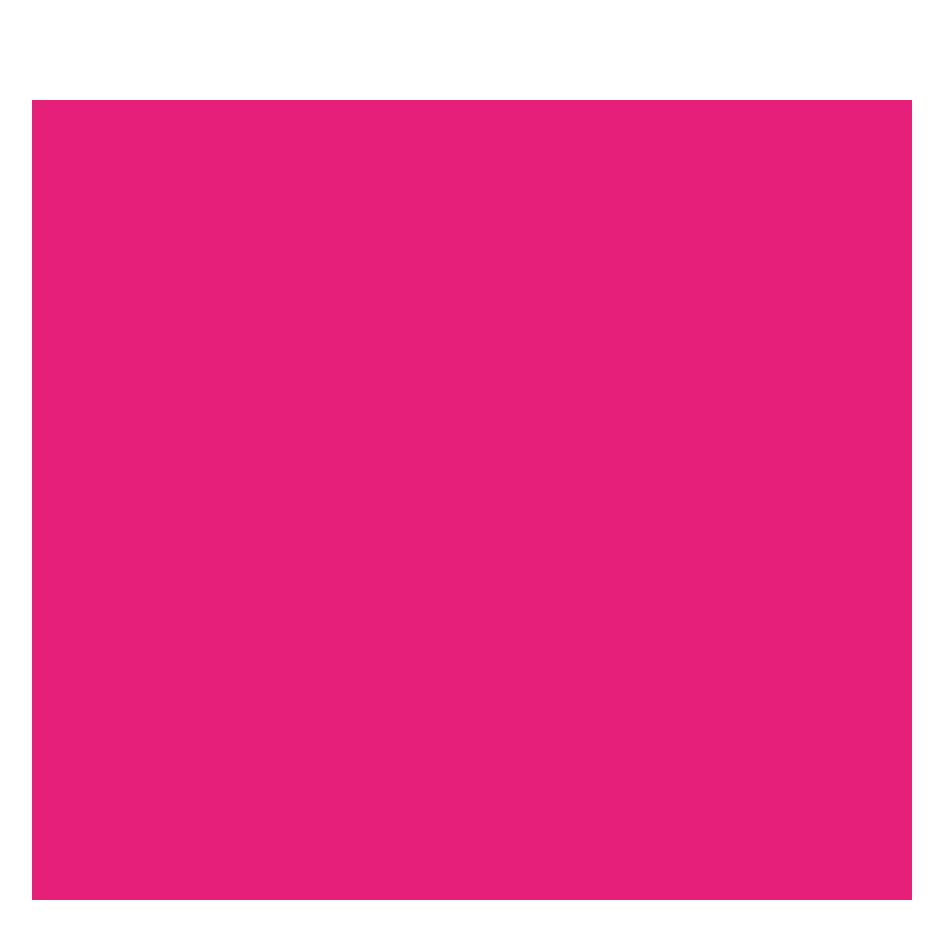
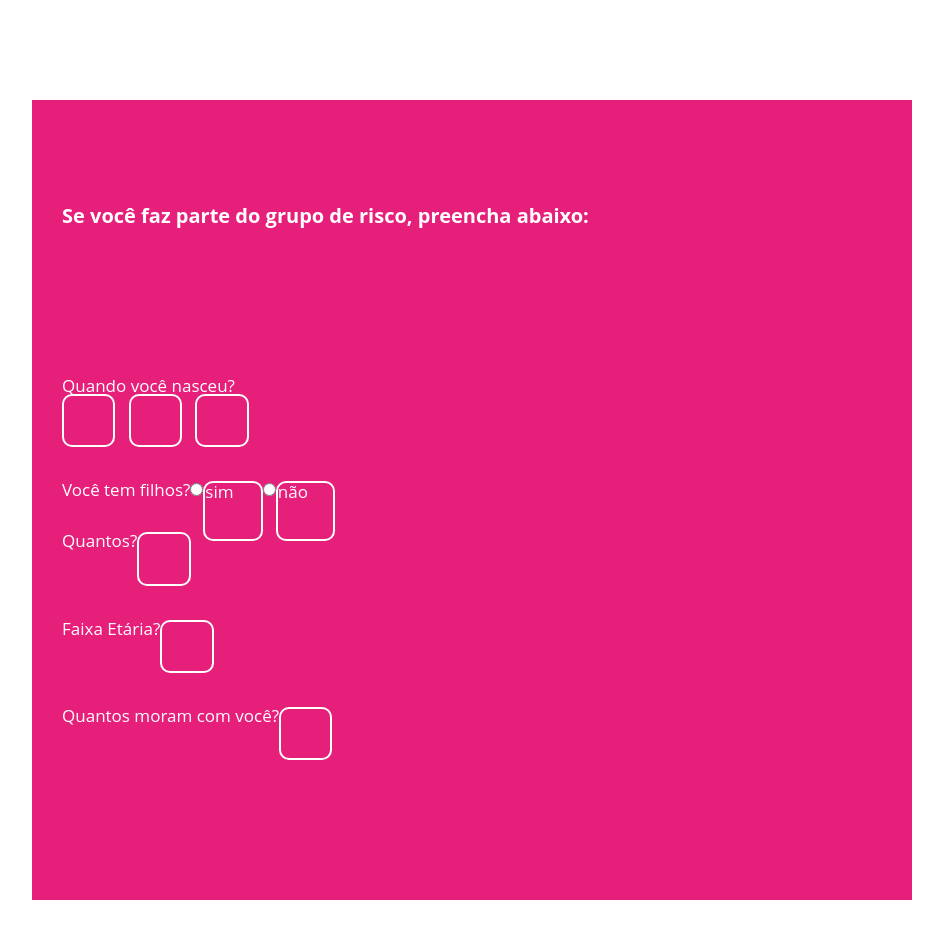
Before and after one commit to kmvbatista/fica-em-casa-front, a React (Create React App) app: page /need-help-form in a window 1280 px wide. Shown: the top 938 px of the page, without its empty margins (168-1111 px from the left). Built offline with nearby package versions, Linux system fonts and the light colour scheme.

Commit message:
checkbox has children working

```diff
--- a/src/pages/NeedHelpForm/index.js
+++ b/src/pages/NeedHelpForm/index.js
@@ -1,8 +1,49 @@
 import React from 'react';
-import {Container} from './styles'
+import { Container, Title, InputBlock, Input, Span } from './styles';
+import './styles.css';
 
 export default function NeedHelpForm() {
-    return (
-      <Container></Container>
-    );
+  return (
+    <Container>
+      <Title>
+        <p>Se você faz parte do grupo de risco, preencha abaixo:</p>
+      </Title>
+      <form>
+        <div>
+          <InputBlock style={{ flexDirection: 'column' }}>
+            <p>Quando você nasceu?</p>
+            <div style={{ display: 'flex' }}>
+              <Input type='number' />
+              <Input type='number' />
+              <Input type='number' />
+            </div>
+          </InputBlock>
+        </div>
+        <InputBlock>
+          <p>Você tem filhos?</p>
+          <div style={{ position: 'relative' }}>
+            <input type='radio' name='children' id='sim' style={{}} />
+            <Span>sim</Span>
+          </div>
+          <div style={{ position: 'relative', marginLeft: '3.5em' }}>
+            <input type='radio' name='children' id='nao' style={{}} />
+            <label htmlFor='nao'></label>
+            <Span>não</Span>
+          </div>
+        </InputBlock>
+        <InputBlock>
+          <p>Quantos?</p>
+          <Input type='number' />
+        </InputBlock>
+        <InputBlock>
+          <p>Faixa Etária?</p>
+          <Input type='text' />
+        </InputBlock>
+        <InputBlock>
+          <p>Quantos moram com você?</p>
+          <Input type='number' />
+        </InputBlock>
+      </form>
+    </Container>
+  );
 }
--- /dev/null
+++ b/src/pages/NeedHelpForm/styles.css
@@ -0,0 +1,17 @@
+span::after {
+  background-color: #ffff00b3;
+  display: block;
+  transition: opacity 0.2s;
+  opacity: 0;
+  content: '';
+  width: 100%;
+  height: 100%;
+  position: absolute;
+  left: 0;
+  top: 0;
+  z-index: -5;
+  border-radius: 8px;
+}
+input:checked + *::after {
+  opacity: 1;
+}
--- a/src/pages/NeedHelpForm/styles.js
+++ b/src/pages/NeedHelpForm/styles.js
@@ -6,4 +6,39 @@ export const Container = styled.div`
   flex-direction: column;
   background-color: var(--color-pink);
   padding: 3em;
-`
+  justify-content: space-around;
+`;
+
+export const Title = styled.div`
+  color: white;
+  font-size: 2em;
+  font-weight: bolder;
+`;
+
+export const InputBlock = styled.div`
+  margin-bottom: 2em;
+  display: flex;
+  font-size: 1.7em;
+  color: white;
+`;
+
+export const Input = styled.input`
+  border: white 2px solid;
+  border-radius: 10px;
+  background-color: var(--color-pink);
+  width: 4em;
+  height: 4em;
+  margin-right: 1em;
+`;
+
+export const Span = styled.span`
+  position: absolute;
+  display: inline-block;
+  border: white 2px solid;
+  border-radius: 10px;
+  background-color: transparent;
+  width: 3.5em;
+  height: 3.5em;
+  margin-right: 1em;
+  z-index: 20;
+`;
```
